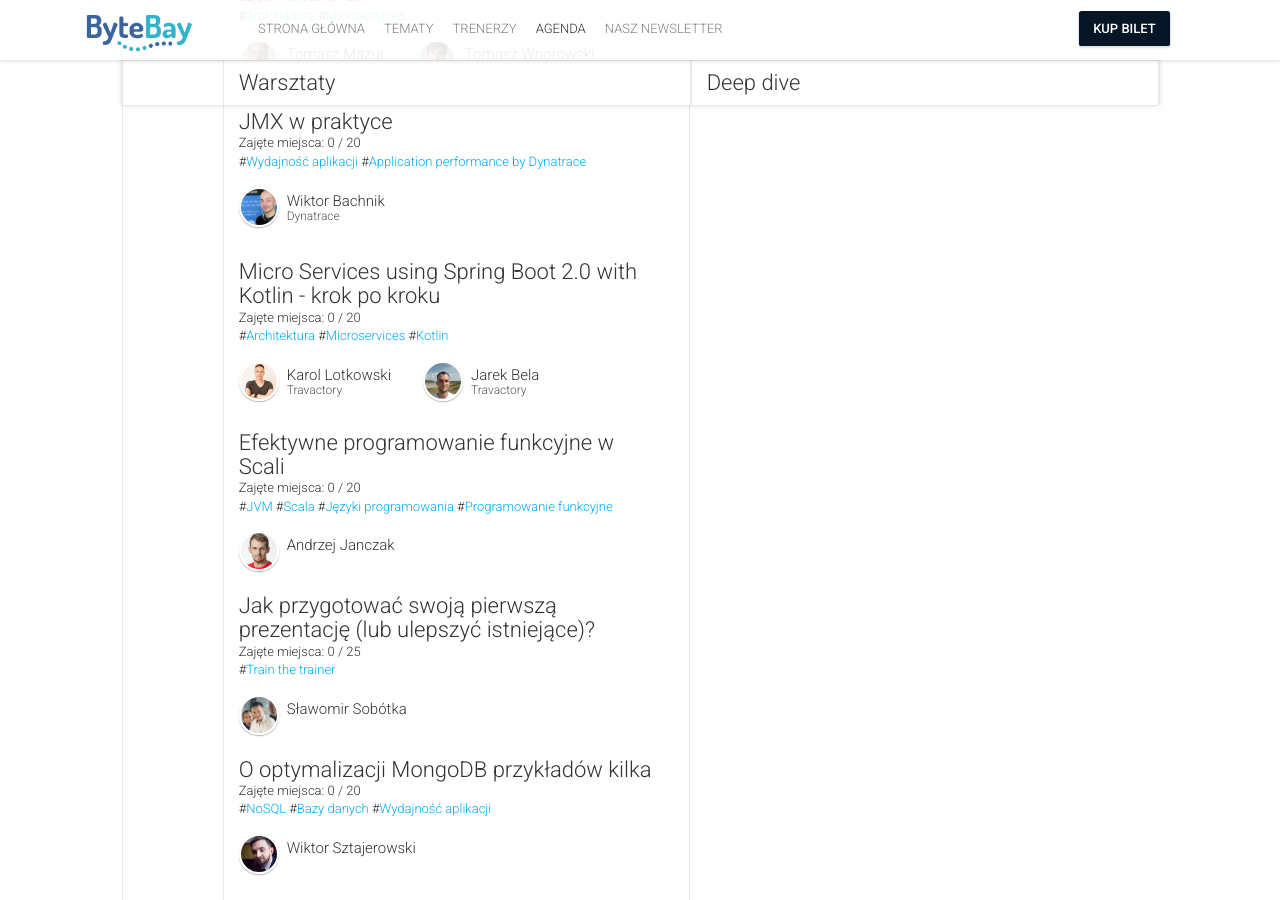
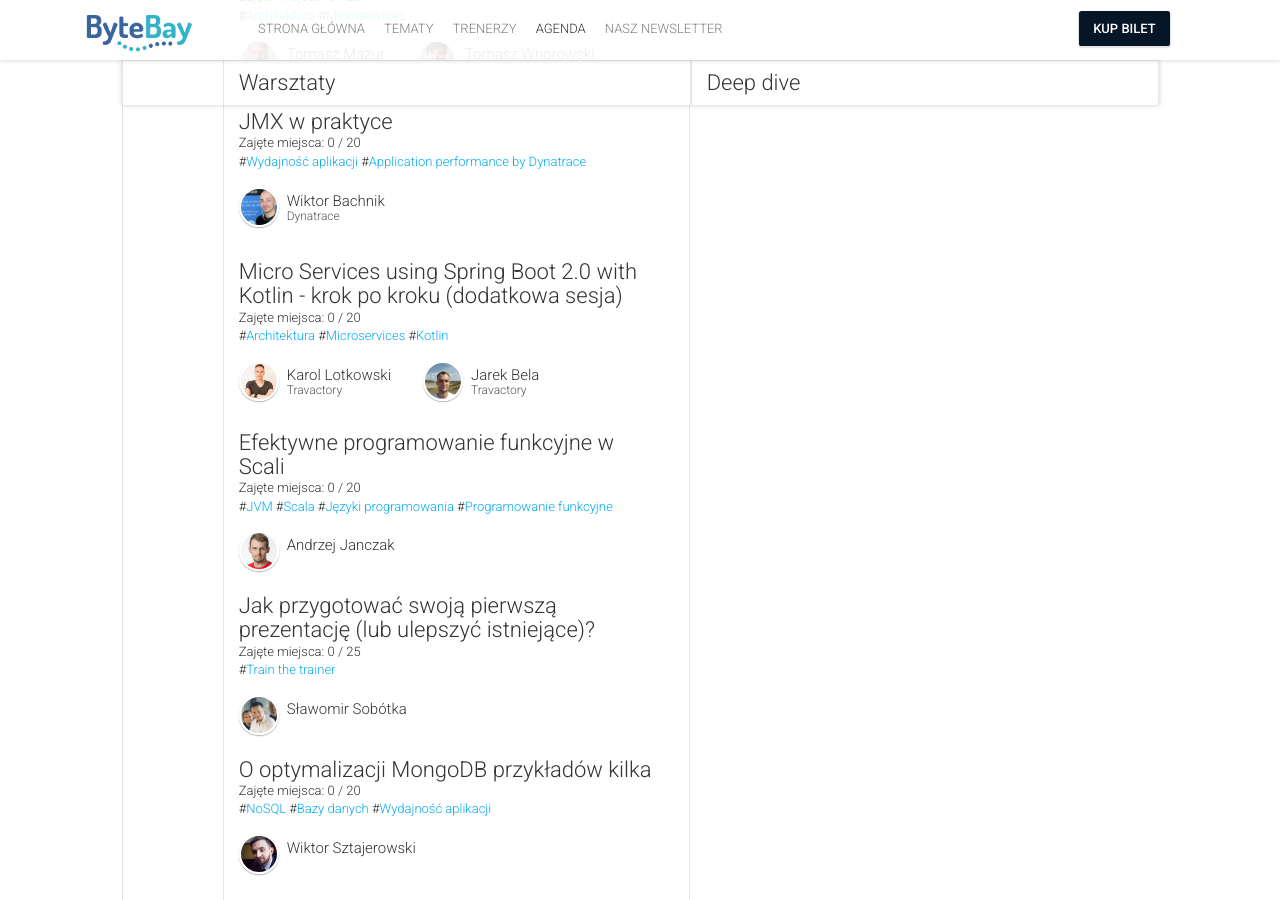
Before and after one commit to 42patterns/bytebay-website, a Jekyll site: the page built from schedule.html, in a window 1280 px wide and 900 px high, scrolled down 6337 px. Built offline with Jekyll 4.4.1, drawn with Linux system fonts in a browser that asks for light colours; nearby versions of some CDN libraries; comment, search, counter and statistics services are not loaded; some of the changed text lies outside the part shown.

Commit message:
Dodatkowa sesja

```diff
--- a/_data/sessions.yml
+++ b/_data/sessions.yml
@@ -831,7 +831,7 @@
 
   - id: 49
     backup: true
-    title: "Implementacja OAuth 2.0 za pomocą Spring Boot"
+    title: "Implementacja OAuth 2.0 za pomocą Spring Boot (dodatkowa sesja)"
     description: "W ramach warsztatu opiszę  na czym polega bardzo popularny framework OAuth 2.0  oraz pokażę jak wygląda jego implementacja w Spring Boot oraz jak  zabezpieczyć za jego pomocą system zbudowany w oparciu o mikroserwisy
 
     Uczestnicy powinni umieć programować w Javie."
@@ -844,7 +844,7 @@
 
   - id: 50
     backup: true
-    title: "Micro Services using Spring Boot 2.0 with Kotlin - krok po kroku"
+    title: "Micro Services using Spring Boot 2.0 with Kotlin - krok po kroku (dodatkowa sesja)"
     description: "Podczas warsztatu zaprezentujemy nasze podejście do architektury mikro serwisowej wytwarzanej w oparciu o Spring Cloud oraz rozwiązania firmy Netflix.
 
     Dowiesz się krok po kroku w jaki sposób:
```
Also changed, not shown: img/people/tomek_sulkowski.jpg (added).
